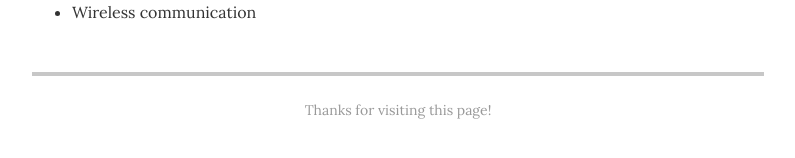
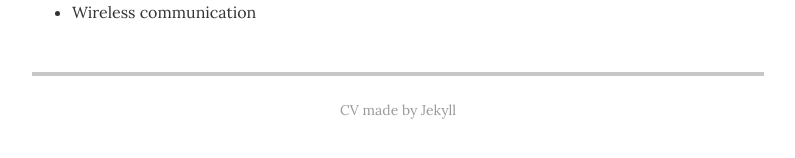
Before and after one commit to friendlyvillain/digital_cv, a Jekyll site: the page built from index.html, in a window 1280 px wide and 900 px high, scrolled down 3226 px. Shown: the part 731-889 px from the top of the window, without its empty margins (242-1037 px from the left). Built offline with Jekyll 4.4.1, drawn with Linux system fonts in a browser that asks for light colours.

Commit message:
modify footer

```diff
--- a/_layouts/resume.html
+++ b/_layouts/resume.html
@@ -296,7 +296,7 @@
         <!--
         <p class="footer-line">Made by <a href="http://twitter.com/jglovier">@jglovier</a>. Fork me on <a href="https://github.com/jglovier/resume-template">GitHub</a>.</p>
         -->
-        <p class="footer-line">Thanks for visiting this page!</p>
+        <p class="footer-line">CV made by Jekyll</p>
       </footer>
 
     </div>
```
